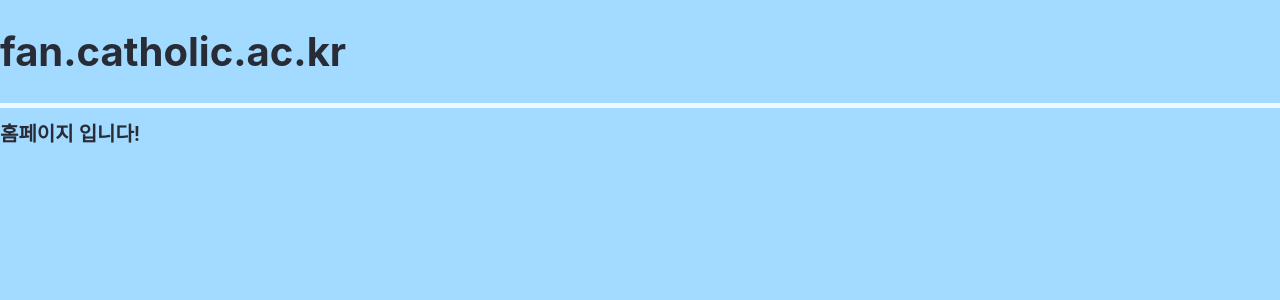
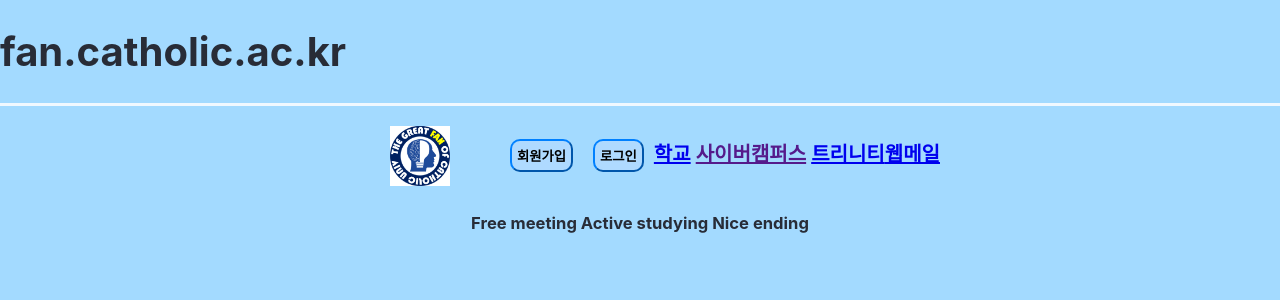
Before and after one commit to fancuk/fan.catholic.ac.kr-frontend, a React (Create React App) app: page /home in a window 1280 px wide. Shown: the top 300 px of the page. Built offline with nearby package versions, Linux system fonts and the light colour scheme.

Commit message:
fan.catholic.ac.kr-frontend-2 1. (수정 1차)

```diff
--- a/public/index.html
+++ b/public/index.html
@@ -1,14 +1,12 @@
 <!DOCTYPE html>
 <html lang="en">
+
 <head>
   <meta charset="utf-8" />
   <link rel="icon" href="%PUBLIC_URL%/favicon.ico" />
   <meta name="viewport" content="width=device-width, initial-scale=1" />
   <meta name="theme-color" content="#000000" />
-    <meta
-      name="description"
-      content="Web site created using create-react-app"
-    />
+  <meta name="description" content="Web site created using create-react-app" />
   <link rel="apple-touch-icon" href="%PUBLIC_URL%/logo192.png" />
   <!--
       manifest.json provides metadata used when your web app is installed on a
@@ -26,10 +24,11 @@
     -->
   <title>컴퓨터정보공학부 전공학회 F.A.N </title>
 </head>
+
 <body>
   <noscript>You need to enable JavaScript to run this app.</noscript>
   <h1>fan.catholic.ac.kr</h1>
-       <hr size="5" color="aliceblue" />
+  <hr size="3" color="aliceblue" />
   <div id="root"></div>
   <!--
       This HTML file is a template.
@@ -42,4 +41,5 @@
       To create a production bundle, use `npm run build` or `yarn build`.
     -->
 </body>
+
 </html>
--- a/src/App.js
+++ b/src/App.js
@@ -6,7 +6,7 @@ import Logout from "./components/views/Logout/LogoutButton";
 import Home from "./components/views/Home/Home";
 import './App.css';
 
-function App() {
+const App = () => {
   return (
     <Router>
       <div>
@@ -18,6 +18,6 @@ function App() {
         </Switch>
       </div>
     </Router>
-  );
+  )
 }
 export default App;
--- a/src/components/views/Home/Home.js
+++ b/src/components/views/Home/Home.js
@@ -1,11 +1,50 @@
 import React from "react"
-import {withRouter} from "react-router-dom"
-
+import { Link, withRouter } from "react-router-dom"
+import logo from '../../logo.png';
+import styled from 'styled-components'
 
 function Home() {
     return (
-   <div>홈페이지 입니다!</div>
+        <Div>
+            <img src={logo}
+                className="Login-logo"
+                alt="logo"
+                hspace="50"
+                align="center"
+                width="60px"
+                height="60px"
+            />
+            <Link to="/join">
+                <Button>회원가입</Button>
+            </Link>
+            <Link to="/login">
+                <Button>로그인</Button>
+            </Link>
+            <Link to="www.catholic.ac.kr">학교</Link>&nbsp;
+            <Link tp="https://e-cyber.catholic.ac.kr/ilos/main/main_form.acl">사이버캠퍼스</Link>&nbsp;
+            <Link to="https://uportal.catholic.ac.kr/sso/jsp/sso/ip/login_form.jsp">트리니티</Link>
+            <Link to="https://mail.catholic.ac.kr/">웹메일</Link>
+            <h5>Free meeting Active studying Nice ending</h5>
+
+        </Div >
+
     )
 
 }
+
+const Div = styled.div`
+padding:10px;
+text-align:center;
+`;
+
+const Button = styled.button`
+    display:inline-block;
+    border-radius:10px;
+    border-color:#0080ff;
+    margin:10px;
+    padding:5px;
+    font-weight:600;
+    background-color:#afdaff;
+   `;
+
 export default withRouter(Home)
--- a/src/components/views/Join/Join.js
+++ b/src/components/views/Join/Join.js
@@ -15,7 +15,6 @@ const Join = () => {
     const [semester, setSemester] = useState("");
     const [phone, setPhone] = useState("");
     const [email, setEmail] = useState("");
-    const [level, setLevel] = useState("");
 
     const setIdText = e => {
         setId(e.target.value);
@@ -42,9 +41,6 @@ const Join = () => {
     const setEmailText = e => {
         setEmail(e.target.value);
     };
-    const setLevelText = e => {
-        setLevel(e.target.value);
-    };
 
     const save = e => {
         e.preventDefault();
@@ -61,8 +57,6 @@ const Join = () => {
             alert("1학기 혹은 2학기를 확인 해주세요")
         } else if (!isNumber.test(phone) || phone.length !== 11) {
             alert("휴대폰 번호를 다시 확인하세요.");
-        } else if (!isNumber.test(level) || level.length!== 1) {
-            alert("처음의 등급은 1(준회원) 입니다.");
         }
     };
     // 모든 테스트를 거치고 나서 저장을 누르면 로그인 페이지로 이동을 넘어가야함 -> 이게 제일 안됨...!!!!
@@ -70,6 +64,7 @@ const Join = () => {
     return (
         <Div>
             <h1><BsFillPersonPlusFill />&nbsp;Join</h1>
+            <h4>Free meeting Active studying Nice ending</h4>
             <h5>컴퓨터정보공학부 전공학회 F.A.N 회원가입을 환영합니다 ! </h5>
             <img src={logo}
                 className="Login-logo"
@@ -129,12 +124,6 @@ const Join = () => {
                         id="email"
                         onChange={setEmailText}
                     /><br />
-                    <FormLabel htmlFor="level">회원등급</FormLabel>
-                    <Input
-                        name="level"
-                        id="level"
-                        onChange={setLevelText}
-                    /><br />
                 </form>
                 <Button onClick={save}>저장</Button>
                 <Link to="/home">
--- a/src/components/views/Login/Login.js
+++ b/src/components/views/Login/Login.js
@@ -33,7 +33,7 @@ function Login({ authenticated, login, location }) {
                  height="300px"
             />
             <h1><BsFillLockFill/>&nbsp;Login</h1>
-            <h5>Let`s F.A.N !</h5>
+            <h5>Free meeting Active studying Nice ending</h5>
             <input
                 value={id}
                 onChange={({ target: { value } }) => setId(value)}
```
Lines whose indentation alone changed are shown as unchanged.
